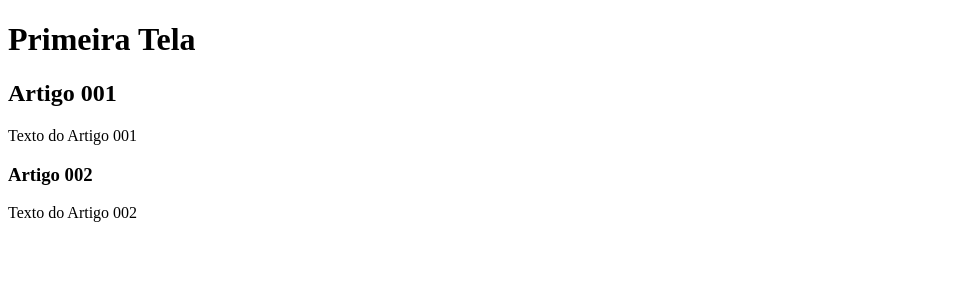
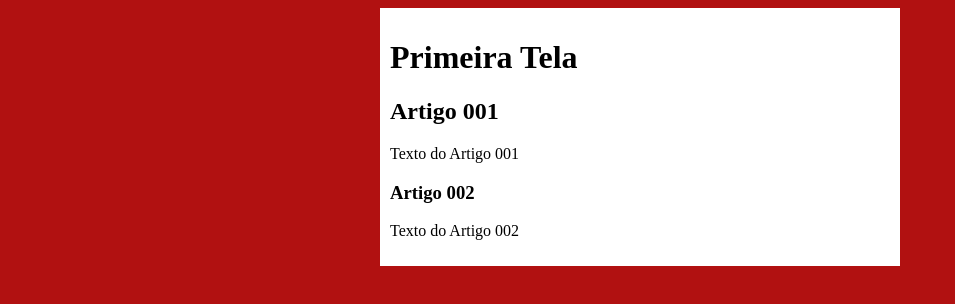
Before and after one commit to JeffersonBatista/Projeto_Site, a plain HTML site: page index.html in a window 1280 px wide. Shown: the whole page, without its empty margins (0-955 px from the left). Drawn offline with Linux system fonts and the light colour scheme.

Commit message:
Estilo inicial

```diff
--- /dev/null
+++ b/estilos/style.css
@@ -0,0 +1,17 @@
+{
+    font-family: Arial, Helvetica, sans-serif;
+    font-size: 16px;
+
+}
+body{
+    background-color: rgb(177, 17, 17);
+
+}
+
+main{
+    background-color: white;
+    width: 500px;
+    margin: auto;
+    padding: 10px;
+    box-shadow: 3px, 3px, 5px, rgba(0, 0, 0, 0.473);
+}
--- a/index.html
+++ b/index.html
@@ -4,6 +4,7 @@
     <meta charset="UTF-8">
     <meta name="viewport" content="width=device-width, initial-scale=1.0">
     <title>Título do Site</title>
+    <link rel="stylesheet" href="estilos/style.css">
 </head>
 <body>
     <main>
```
